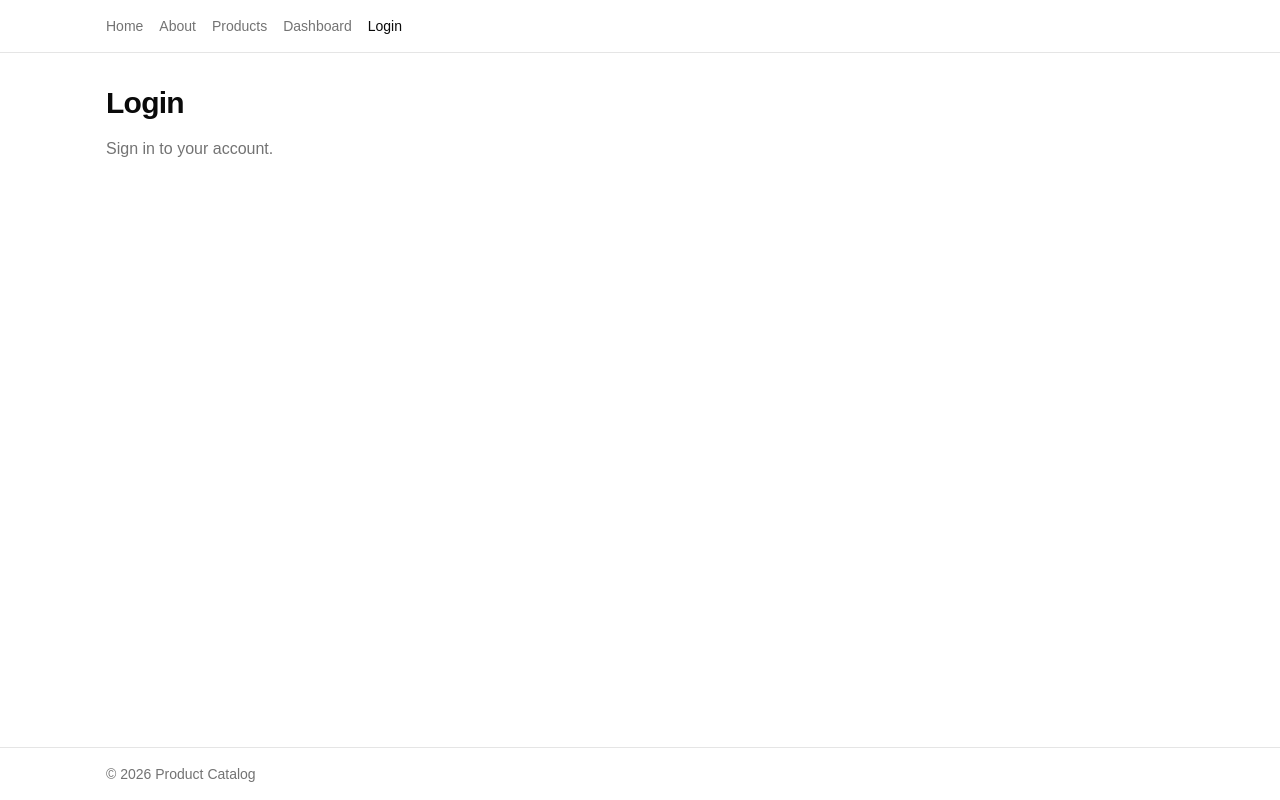
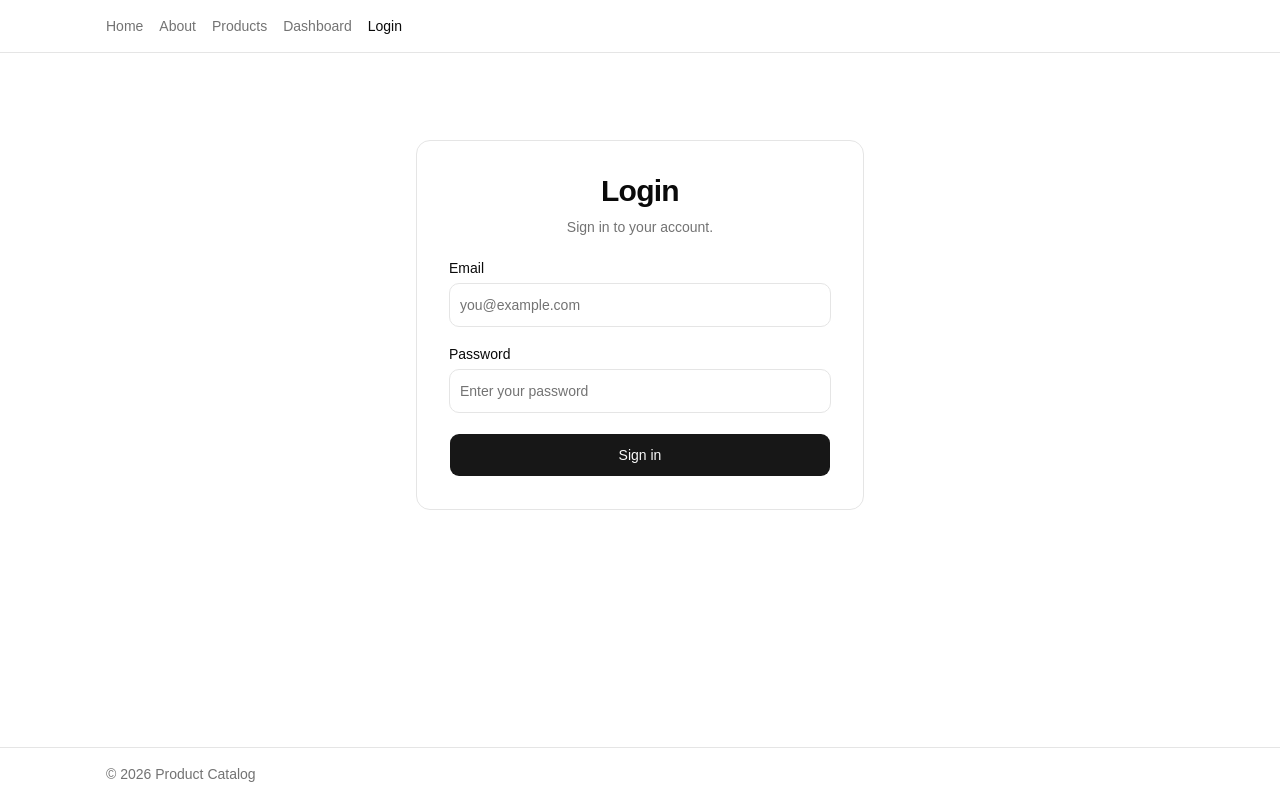
Before and after one commit to rekew/react-course, a React (Vite) app: page /login in a window 1280 px wide. Built offline with nearby package versions, Linux system fonts and the light colour scheme.

Commit message:
feat(login): build login form

```diff
--- /dev/null
+++ b/src/components/ui/input.tsx
@@ -0,0 +1,19 @@
+import * as React from "react"
+import { Input as InputPrimitive } from "@base-ui/react/input"
+import { cn } from "cn"
+
+function Input({ className, type, ...props }: React.ComponentProps<"input">) {
+  return (
+    <InputPrimitive
+      type={type}
+      data-slot="input"
+      className={cn(
+        "h-8 w-full min-w-0 rounded-lg border border-input bg-transparent px-2.5 py-1 text-base transition-colors outline-none file:inline-flex file:h-6 file:border-0 file:bg-transparent file:text-sm file:font-medium file:text-foreground placeholder:text-muted-foreground focus-visible:border-ring focus-visible:ring-3 focus-visible:ring-ring/50 disabled:pointer-events-none disabled:cursor-not-allowed disabled:bg-input/50 disabled:opacity-50 aria-invalid:border-destructive aria-invalid:ring-3 aria-invalid:ring-destructive/20 md:text-sm dark:bg-input/30 dark:disabled:bg-input/80 dark:aria-invalid:border-destructive/50 dark:aria-invalid:ring-destructive/40",
+        className
+      )}
+      {...props}
+    />
+  )
+}
+
+export { Input }
--- /dev/null
+++ b/src/components/ui/label.tsx
@@ -0,0 +1,17 @@
+import * as React from "react"
+import { cn } from "cn"
+
+function Label({ className, ...props }: React.ComponentProps<"label">) {
+  return (
+    <label
+      data-slot="label"
+      className={cn(
+        "flex items-center gap-2 text-sm leading-none font-medium select-none group-data-[disabled=true]:pointer-events-none group-data-[disabled=true]:opacity-50 peer-disabled:cursor-not-allowed peer-disabled:opacity-50",
+        className
+      )}
+      {...props}
+    />
+  )
+}
+
+export { Label }
--- a/src/pages/Login.tsx
+++ b/src/pages/Login.tsx
@@ -1,8 +1,89 @@
+import { useState, type FormEvent } from 'react'
+import { Button } from '../components/ui/button.tsx'
+import { Input } from '../components/ui/input.tsx'
+import { Label } from '../components/ui/label.tsx'
+
 export default function Login() {
+  const [email, setEmail] = useState('')
+  const [password, setPassword] = useState('')
+  const [error, setError] = useState('')
+  const [message, setMessage] = useState('')
+
+  function handleSubmit(event: FormEvent<HTMLFormElement>) {
+    event.preventDefault()
+    setError('')
+    setMessage('')
+
+    if (!email.trim() || !password.trim()) {
+      setError('Email and password are required.')
+      return
+    }
+
+    setMessage('Authentication is not implemented yet.')
+  }
+
   return (
-    <section className="space-y-4">
-      <h1 className="text-3xl font-bold tracking-tight">Login</h1>
-      <p className="text-muted-foreground">Sign in to your account.</p>
-    </section>
+    <div className="flex min-h-[60vh] items-center justify-center">
+      <section className="w-full max-w-md rounded-xl border bg-card p-6 text-card-foreground sm:p-8">
+        <div className="space-y-2 text-center">
+          <h1 className="text-3xl font-bold tracking-tight">Login</h1>
+          <p className="text-sm text-muted-foreground">
+            Sign in to your account.
+          </p>
+        </div>
+
+        <form className="mt-6 space-y-5" onSubmit={handleSubmit} noValidate>
+          <div className="space-y-2">
+            <Label htmlFor="email">Email</Label>
+            <Input
+              id="email"
+              type="email"
+              autoComplete="email"
+              placeholder="you@example.com"
+              className="h-11"
+              value={email}
+              onChange={(event) => setEmail(event.target.value)}
+              aria-invalid={Boolean(error)}
+              aria-describedby={error ? 'login-error' : undefined}
+            />
+          </div>
+
+          <div className="space-y-2">
+            <Label htmlFor="password">Password</Label>
+            <Input
+              id="password"
+              type="password"
+              autoComplete="current-password"
+              placeholder="Enter your password"
+              className="h-11"
+              value={password}
+              onChange={(event) => setPassword(event.target.value)}
+              aria-invalid={Boolean(error)}
+              aria-describedby={error ? 'login-error' : undefined}
+            />
+          </div>
+
+          <Button type="submit" size="lg" className="h-11 w-full">
+            Sign in
+          </Button>
+
+          {error && (
+            <p
+              id="login-error"
+              className="text-sm text-destructive"
+              role="alert"
+            >
+              {error}
+            </p>
+          )}
+
+          {message && (
+            <p className="text-sm text-muted-foreground" role="status">
+              {message}
+            </p>
+          )}
+        </form>
+      </section>
+    </div>
   )
 }
```
